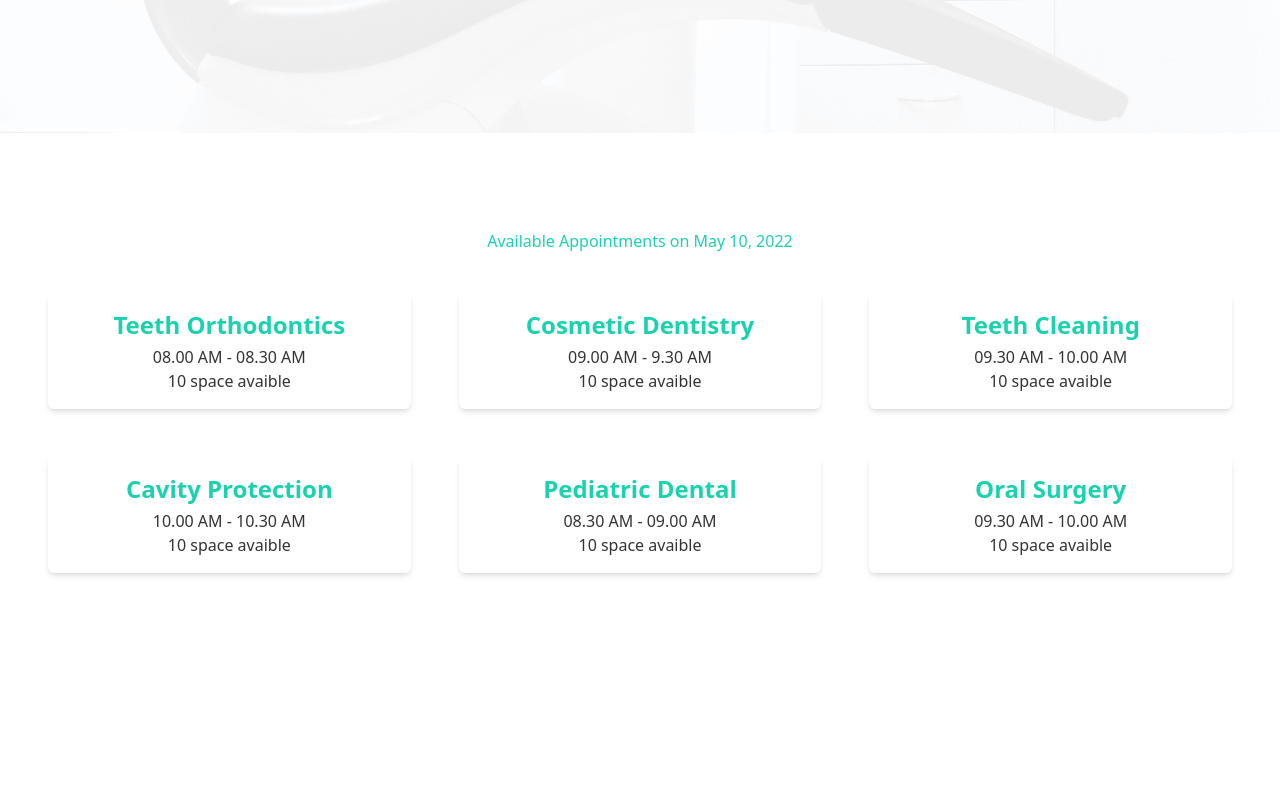
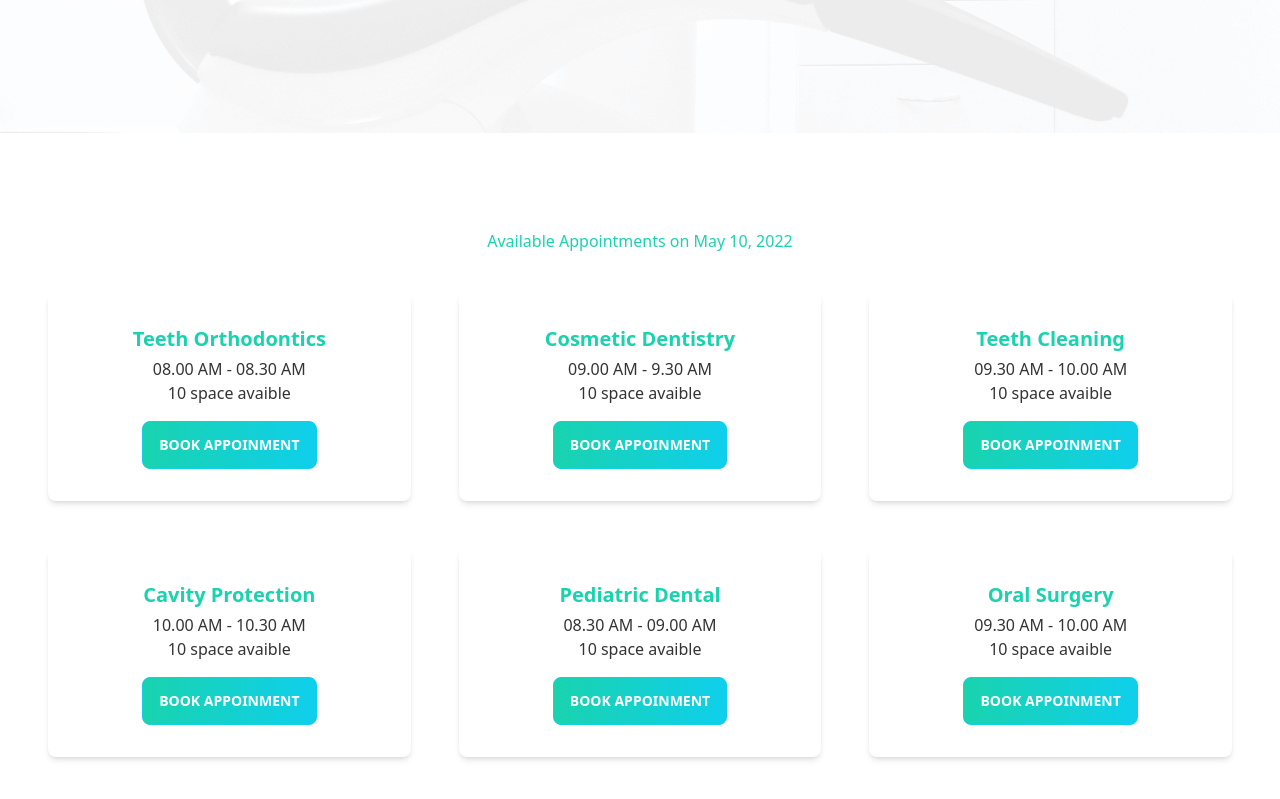
Before and after one commit to habiburrahman26/doctors-portal-client, a React (Create React App) app: page /appoinemnt in a window 1280 px wide. Shown: the part 731-1530 px from the top of the page. Before the commit the page ends 1400 px from the top, so only its background shows below. Built offline with nearby package versions, Linux system fonts and the light colour scheme.

Commit message:
complete services part on appoinment page

```diff
--- a/src/components/pages/Appoinment/Services.js
+++ b/src/components/pages/Appoinment/Services.js
@@ -1,14 +1,16 @@
 import React from 'react';
+import Button from '../Shared/Button';
 
 const Services = (props) => {
   console.log(props);
   return (
-    <div className="shadow-md p-4 rounded-md text-center">
-      <h3 className="text-2xl text-secondary font-semibold mb-1">
+    <div className="shadow-md py-8 rounded-lg text-center">
+      <h3 className="text-xl text-secondary font-semibold mb-1">
         {props.name}
       </h3>
       <p>{props.slots[0]}</p>
-      <p>10 space avaible</p>
+      <p className='mb-4'>10 space avaible</p>
+      <Button text="book appoinment" />
     </div>
   );
 };
--- /dev/null
+++ b/src/components/pages/Shared/Button.js
@@ -0,0 +1,11 @@
+import React from 'react';
+
+const Button = ({ text }) => {
+  return (
+    <button className="btn btn-primary bg-gradient-to-r from-secondary to-primary text-white font-bold">
+      {text}
+    </button>
+  );
+};
+
+export default Button;
```
